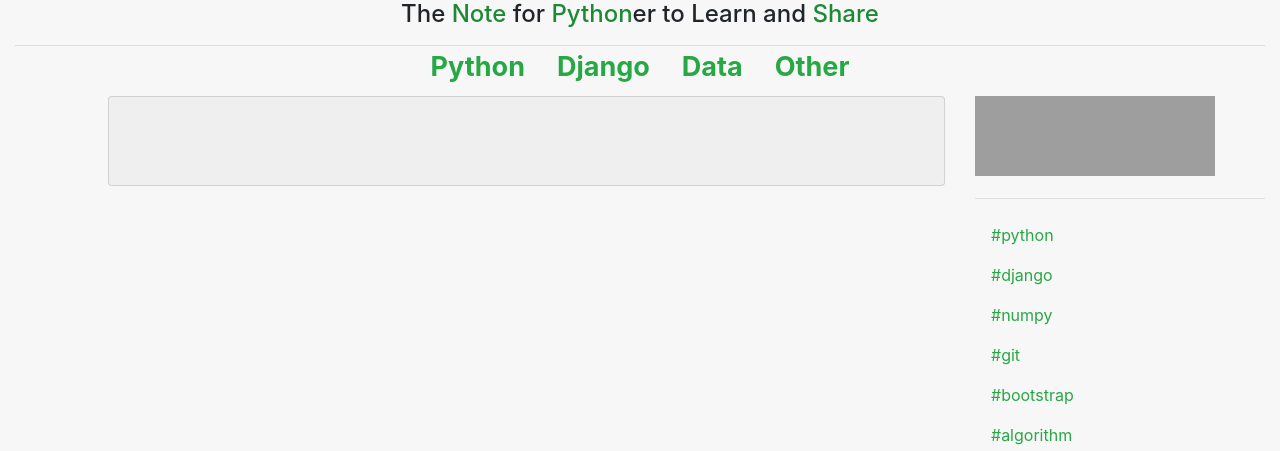
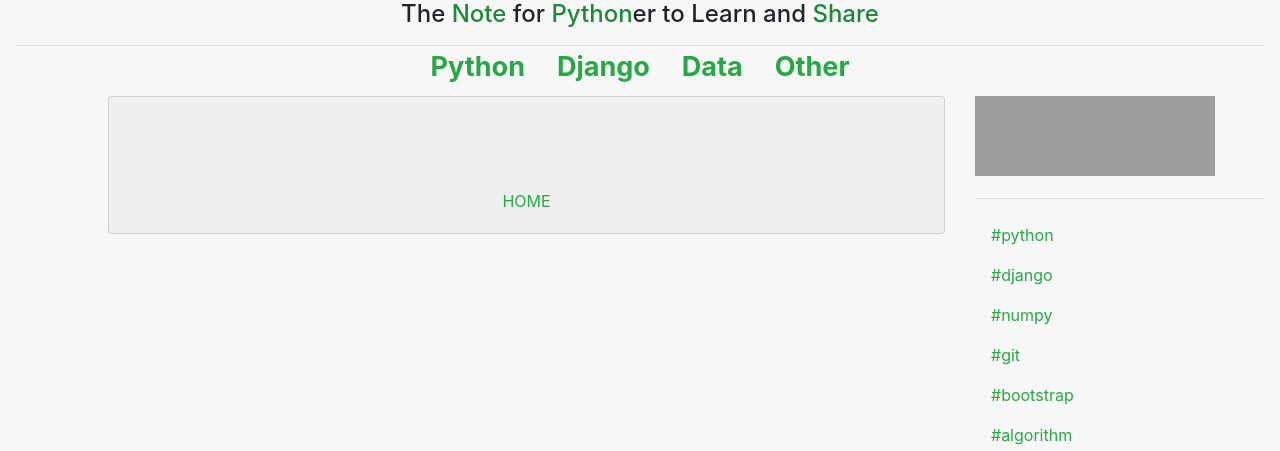
Before and after one commit to JiiQii/pythonsharenote, a Django app: template post/templates/post/post_detail.html in a window 1280 px wide. Shown: the part 90-541 px from the top of the page. Run offline with Django 3.2, Linux system fonts and the light colour scheme; the template is opened without the code that fills it: values that come from a table or form of the project are taken from there, others are empty; data comes from the database, SQL or seed files in the repository; parts of the project's set-up code (start-up, migrations or seed data) failed here and were passed over; some libraries are stand-ins or nearby versions; grey boxes are pictures that could not be loaded.

Commit message:
add home button for detail page.

```diff
--- a/post/templates/post/post_detail.html
+++ b/post/templates/post/post_detail.html
@@ -30,6 +30,8 @@
   <p>{{ link.short_des }} : <a href="{{ link.url_address }}">{{ link.url_address }}</a></p>
   {% endfor %}
   <p class='postcontent' >{{ post.message_html|safe }}</p>
+  <br>
+    <center><a class="text-success" href="{% url 'index' %}" >HOME</a></center>
 
 </div>
 
```
Also changed, not shown: templates/blog/post_list.html (+5 -4 lines).
